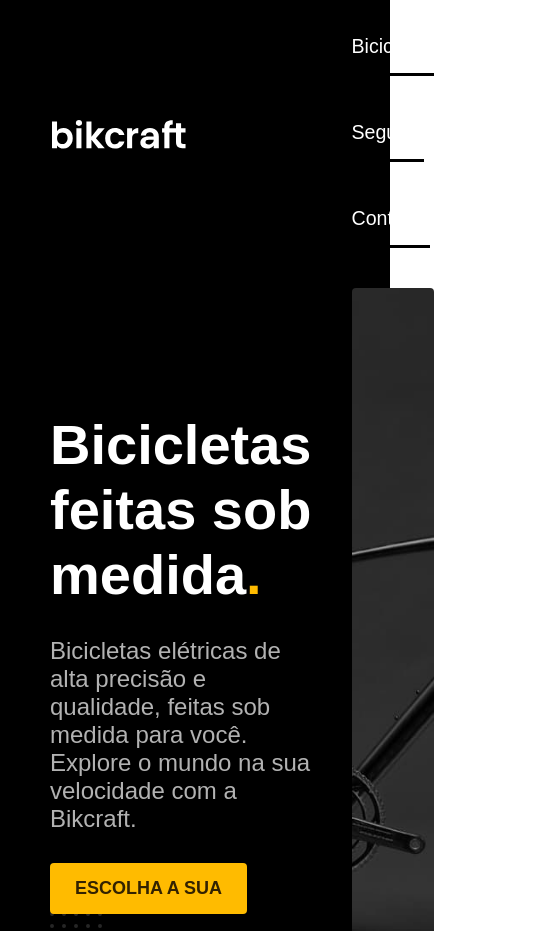
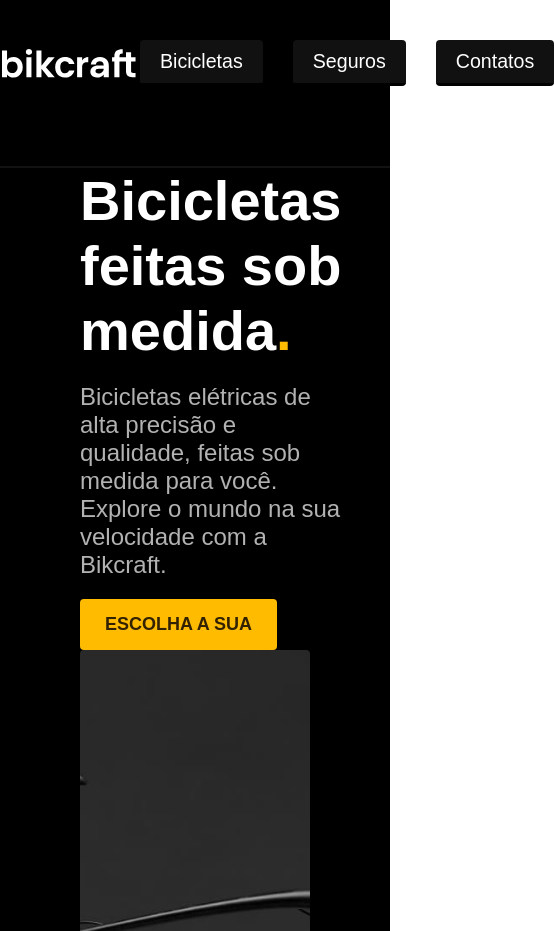
Before and after one commit to LucasANe/LucasANe.github.io, a plain HTML site: page index.html in a window 390 px wide. Shown: the top 931 px of the page, 554 px wide, since content can reach past the window. Drawn offline with Linux system fonts and the light colour scheme.

Commit message:
alteração na pagina inicial

```diff
--- a/css/introducao.css
+++ b/css/introducao.css
@@ -3,7 +3,14 @@
   --branco: #fff;
   --amarelo-escuro: #320;
   --texto-cinza: #b2b2b2;
+  --cinza-escuro: #111;
+  --preto-menu: #121212;
 }
+
+.introducao-margem {
+  display: block;
+}
+
 .introducao-logo {
   border: 2px solid black;
   border-radius: 4px;
@@ -14,15 +21,15 @@
   border-radius: 4px;
 }
 
-.introducao-conteiner {
+.introducao-menu {
   background-color: black;
-  box-shadow: inset 0 -120px var(--branco);
+  /* box-shadow: inset 0 -120px var(--branco); */
   display: grid;
   grid-template-columns: 1fr 1fr;
-  grid-template-rows: auto auto;
-  padding: 20px 50px;
+  grid-template-rows: auto;
   align-items: center;
-  gap: 40px 40px;
+  border-bottom: 2px solid var(--preto-menu);
+  padding: 20px 80px;
 }
 
 .menu {
@@ -31,7 +38,6 @@
   justify-items: end;
   gap: 30px;
   grid-column: 2;
-  grid-row: 1;
   justify-self: end;
 }
 
@@ -47,12 +53,20 @@
   transition: left right 0.3s;
 }
 
-.conteiner-titulo {
-  grid-column: 1;
-  grid-row: 2;
+.conteiner-introducao {
+  display: grid;
+  grid-template-columns: 1fr 1fr;
+  grid-template-rows: repeat(3, auto);
+  background-color: black;
+  box-shadow: inset 0 -120px var(--branco);
+  padding: 0px 80px 0px 80px;
+  align-items: center;
+  border-bottom: none;
 }
 
 .introducao-img {
+  grid-column: 2;
+  grid-row: 1 / -1;
   border-radius: 4px;
   width: 100%;
   height: 750px;
@@ -64,7 +78,8 @@
 .conteiner-titulo {
   display: grid;
   grid-row: auto auto auto;
-  gap: 10px;
+  grid-column: 1;
+  grid-row: 1 / -1;
 }
 
 .introducao-titulo {
@@ -104,3 +119,52 @@
   position: absolute;
   bottom: -120px;
 }
+
+@media (max-width: 800px) {
+  .introducao-menu {
+    grid-template-rows: auto auto min-content;
+    grid-template-columns: 1fr 1fr;
+    align-items: center;
+    justify-items: center;
+    gap: 40px 0px;
+    padding: 40px 40px 0px 0px;
+    background-color: black;
+  }
+
+  .menu {
+    grid-column: 2;
+    grid-row: 1;
+    flex-wrap: nowrap;
+  }
+
+  .menu-item {
+    padding: 10px 20px;
+    background-color: var(--cinza-escuro);
+    border-radius: 4px;
+  }
+
+  .menu-item:hover {
+    background-color: #121212;
+    border: none;
+  }
+
+  .introducao-img-bike {
+    grid-column: 1 / -1;
+    grid-row: 4;
+    width: 100%;
+  }
+  .introducao-logo {
+    grid-column: 1;
+    grid-row: 1;
+    align-self: center;
+  }
+
+  .conteiner-titulo {
+    grid-column: 1 /-1;
+    grid-row: 3;
+  }
+  .introducao-cinza-menu {
+    background-color: black;
+    z-index: 1;
+  }
+}
--- a/index.html
+++ b/index.html
@@ -9,24 +9,32 @@
 </head>
 
 <body>
-    <header class="introducao-conteiner">
+    <div class="introducao-margem">
+        <header class="introducao-menu">
             <img class="introducao-logo" src="./img/bikcraft.svg" alt="">
+
+
             <nav class="menu">
                 <a class="menu-item" href="/">Bicicletas</a>
                 <a class="menu-item" href="/">Seguros</a>
                 <a class="menu-item" href="/">Contatos</a>
             </nav>
+
+        </header>
+        <main class="conteiner-introducao">
+
             <div class="conteiner-titulo">
                 <h1 class="introducao-titulo">Bicicletas feitas sob medida<span class="introducao-titulo-efeito">.</span></h1>
                 <p class="introducao-p">Bicicletas elétricas de alta precisão e qualidade, feitas sob medida para você. Explore o mundo na sua velocidade com a Bikcraft.</p>
                 <a href="/" class="introducao-botao">Escolha a sua</a>
             </div>
-        <div>
+            <div class="introducao-img-bike">
                 <source media="(max-width: 800px)" srcset="./img/bicicleta/nimbus1.jpg">
                 <img class="introducao-img" width="1280" height="1600" src="/img/bicicleta/nimbus1.jpg" alt="nimbus preta">
             </div>
-    </header>
 
+        </main>
+    </div>
 </body>
 
 </html>
```
Lines whose indentation alone changed are shown as unchanged.
